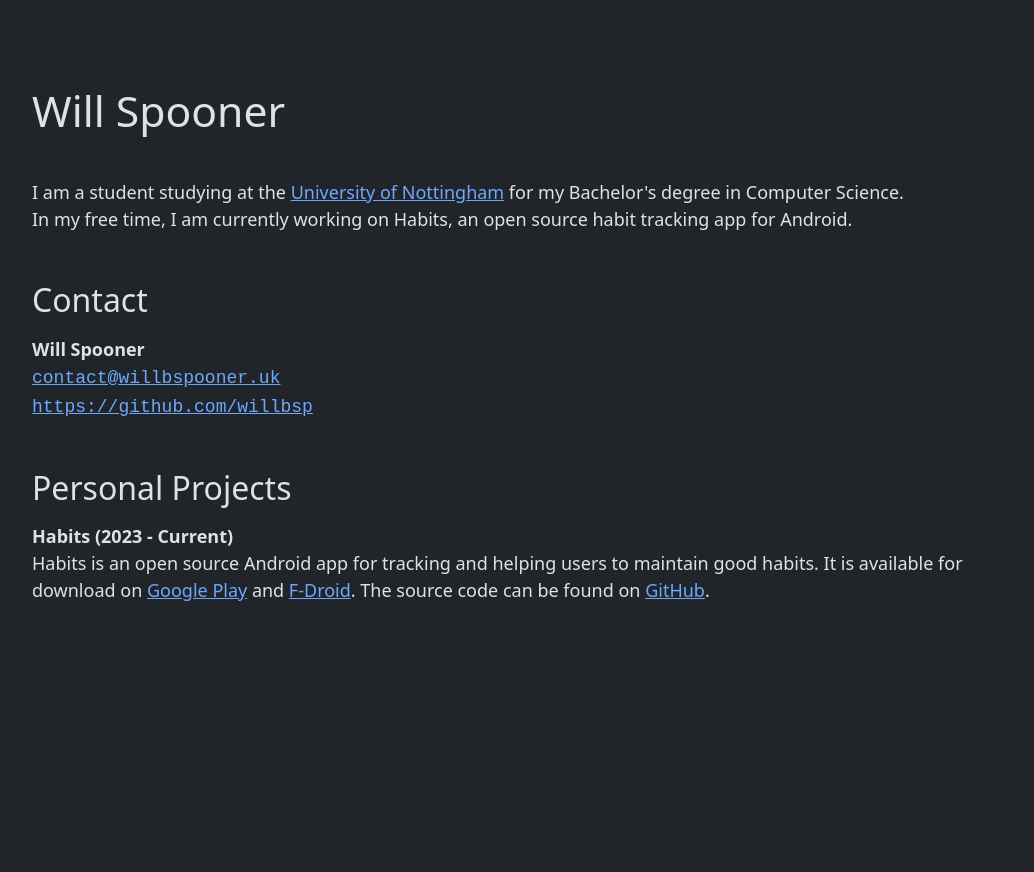
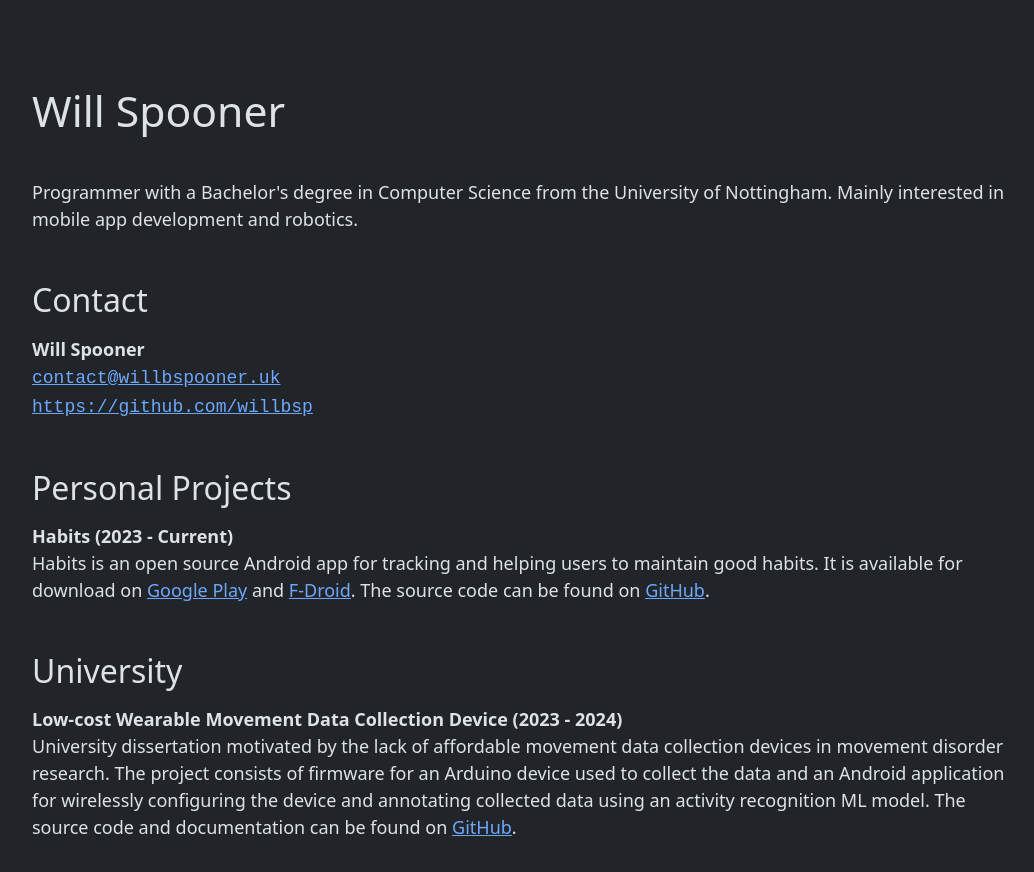
Before and after one commit to willbsp/willbsp.github.io, a plain HTML site: page index.html in a window 1280 px wide. Shown: the whole page, without its empty margins (120-1154 px from the left). Before the commit the page ends 800 px from the top, so only its background shows below. Drawn offline with Linux system fonts and the light colour scheme.

Commit message:
Update 2024

```diff
--- a/index.html
+++ b/index.html
@@ -1,5 +1,6 @@
 <!doctype html>
 <html lang="en" data-bs-theme="dark">
+
 <head>
   <meta charset="utf-8">
   <meta name="viewport" content="width=device-width, initial-scale=1">
@@ -12,26 +13,36 @@
       max-width: 1000px;
       font-size: 18px;
     }
+
     .d1 {
       font-size: 32pt;
       font-weight: 300;
       margin: 2em 0 1em 0;
     }
+
     .d2 {
       margin: 1.5em 0 0.5em 0;
       font-weight: 400;
     }
+
     .mono {
       font-family: monospace;
     }
   </style>
 </head>
+
 <body>
   <div class="container">
     <h1 class="d1">Will Spooner</h1>
+    <!--
       <p>
         I am a student studying at the <a href="https://www.nottingham.ac.uk/">University of Nottingham</a> for my Bachelor's degree in Computer Science.<br>
         In my free time, I am currently working on Habits, an open source habit tracking app for Android.
+      </p>
+-->
+    <p>
+      Programmer with a Bachelor's degree in Computer Science from the University of Nottingham. Mainly interested in
+      mobile app development and robotics.
     </p>
     <h2 class="d2">Contact</h2>
     <p>
@@ -43,9 +54,20 @@
     <p>
       <b>Habits (2023 - Current)</b><br>
       Habits is an open source Android app for tracking and helping users to maintain good habits.
-        It is available for download on <a href="https://play.google.com/store/apps/details?id=com.willbsp.habits">Google Play</a> and
-        <a href="https://f-droid.org/app/com.willbsp.habits">F-Droid</a>. The source code can be found on <a href="https://github.com/willbsp/habits">GitHub</a>.
+      It is available for download on <a href="https://play.google.com/store/apps/details?id=com.willbsp.habits">Google
+        Play</a> and
+      <a href="https://f-droid.org/app/com.willbsp.habits">F-Droid</a>. The source code can be found on <a
+        href="https://github.com/willbsp/habits">GitHub</a>.
+    </p>
+    <h2 class="d2">University</h2>
+    <p>
+      <b>Low-cost Wearable Movement Data Collection Device (2023 - 2024)</b><br>
+      University dissertation motivated by the lack of affordable movement data collection devices in movement disorder
+      research. The project consists of firmware for an Arduino device used to collect the data and an Android
+      application for wirelessly configuring the device and annotating collected data using an activity recognition ML model.
+      The source code and documentation can be found on <a href="https://github.com/willbsp/movement-data-collection-device">GitHub</a>.
     </p>
   </div>
 </body>
+
 </html>
```
Lines whose indentation alone changed are shown as unchanged.
